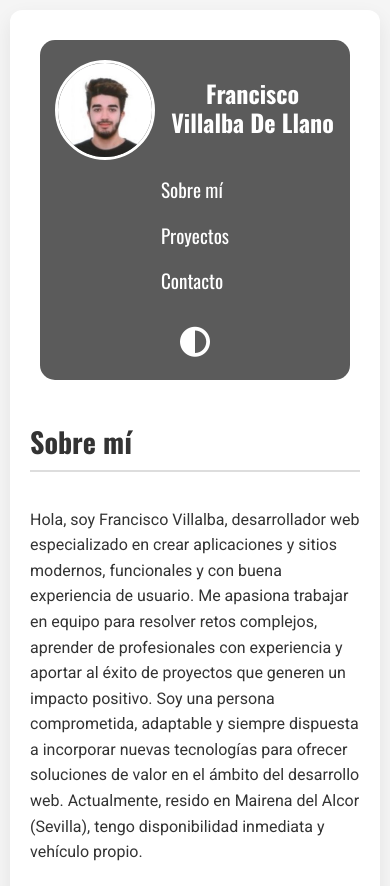
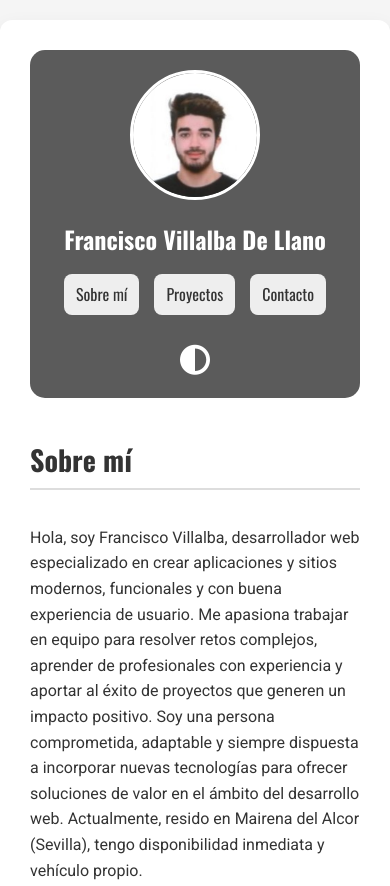
Before and after one commit to fvll11/Portfolio, a plain HTML site: page index.html in a window 390 px wide. Shown: the top 886 px of the page. Drawn offline with nearby package versions, Linux system fonts and the light colour scheme.

Commit message:
header centrado en moviles

```diff
--- a/styles.css
+++ b/styles.css
@@ -243,29 +243,6 @@ footer {
   margin-top: 40px;
 }
 
-/* Responsivo */
-@media (max-width: 768px) {
-  .about-container {
-    flex-direction: column;
-    align-items: flex-start;
-  }
-
-  header,
-  .main-card {
-    margin: 10px;
-    padding: 20px;
-  }
-
-  nav ul {
-    flex-direction: column;
-    gap: 10px;
-  }
-
-  .project-card {
-    width: 100%;
-  }
-}
-
 @media (max-width: 480px) {
   header {
     padding: 20px 15px;
@@ -275,29 +252,54 @@ footer {
     border-radius: 15px;
   }
 
+  .header-left {
+    display: flex;
+    flex-direction: column;
+    align-items: center;
+  }
+
   .about-photo {
-    width: 100px;
-    height: 100px;
-    margin-bottom: 15px;
+    width: 130px;
+    height: 130px;
+    margin-bottom: 10px;
     border: 3px solid white;
+    border-radius: 50%;
+    object-fit: cover;
   }
 
   header h1 {
     font-size: 1.5rem;
     font-weight: 700;
     text-align: center;
-    margin-bottom: 20px;
+    margin: 0 0 20px 0;
     line-height: 1.2;
   }
 
   nav ul {
-    flex-direction: column;
+    display: flex;             /* Cambiar a flex para que los botones estén en fila */
+    flex-direction: row;       /* En línea */
     gap: 15px;
-    margin-bottom: 20px;
+    padding: 0;
+    margin: 0 0 20px 0;
+    list-style: none;
+    justify-content: center;   /* Centrar los botones */
+    width: 100%;
+    max-width: 320px;          /* Para que no se extiendan demasiado */
+  }
+
+  nav ul li {
+    margin: 0;
   }
 
   nav ul li a {
-    font-size: 1.2rem;
+    font-size: 1rem;
+    text-align: center;
+    display: block;
+    padding: 8px 12px;
+    border-radius: 8px;
+    background-color: var(--btn-bg-color, #eee);
+    color: var(--btn-text-color, #333);
+    text-decoration: none;
   }
 
   #theme-toggle {
```
